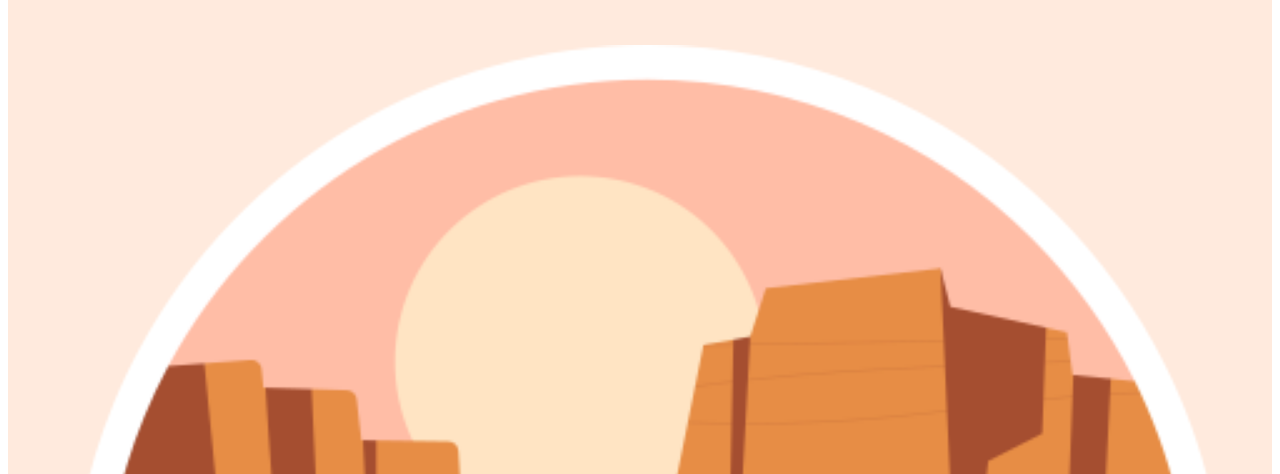
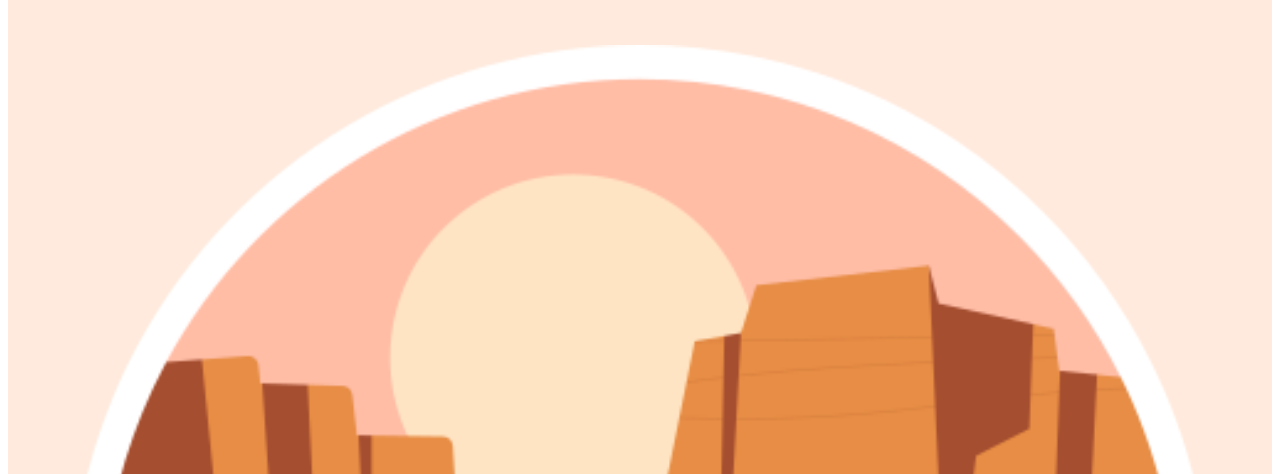
Before and after one commit to Ashu-00/My_Website, a plain HTML site: page index.html in a window 1280 px wide. Shown: the part 326-800 px from the top of the page. Drawn offline with Linux system fonts and the light colour scheme; a web font is replaced by a local one.

Commit message:
Update style.css

```diff
--- a/style.css
+++ b/style.css
@@ -119,7 +119,7 @@ hr.down {
 
 .mount {
     object-fit: cover;
-    height: 80rem;
+    width: 100%;
 }
 
 .heading {
```
